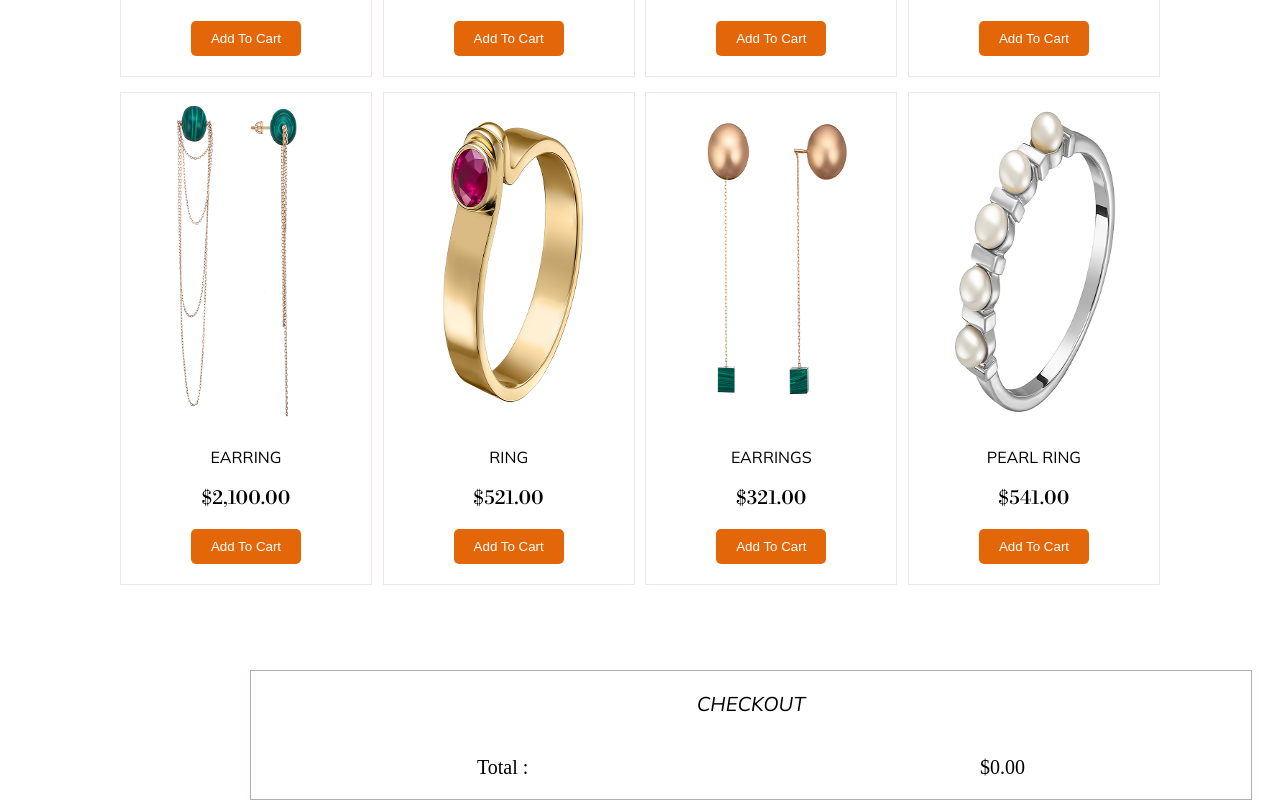
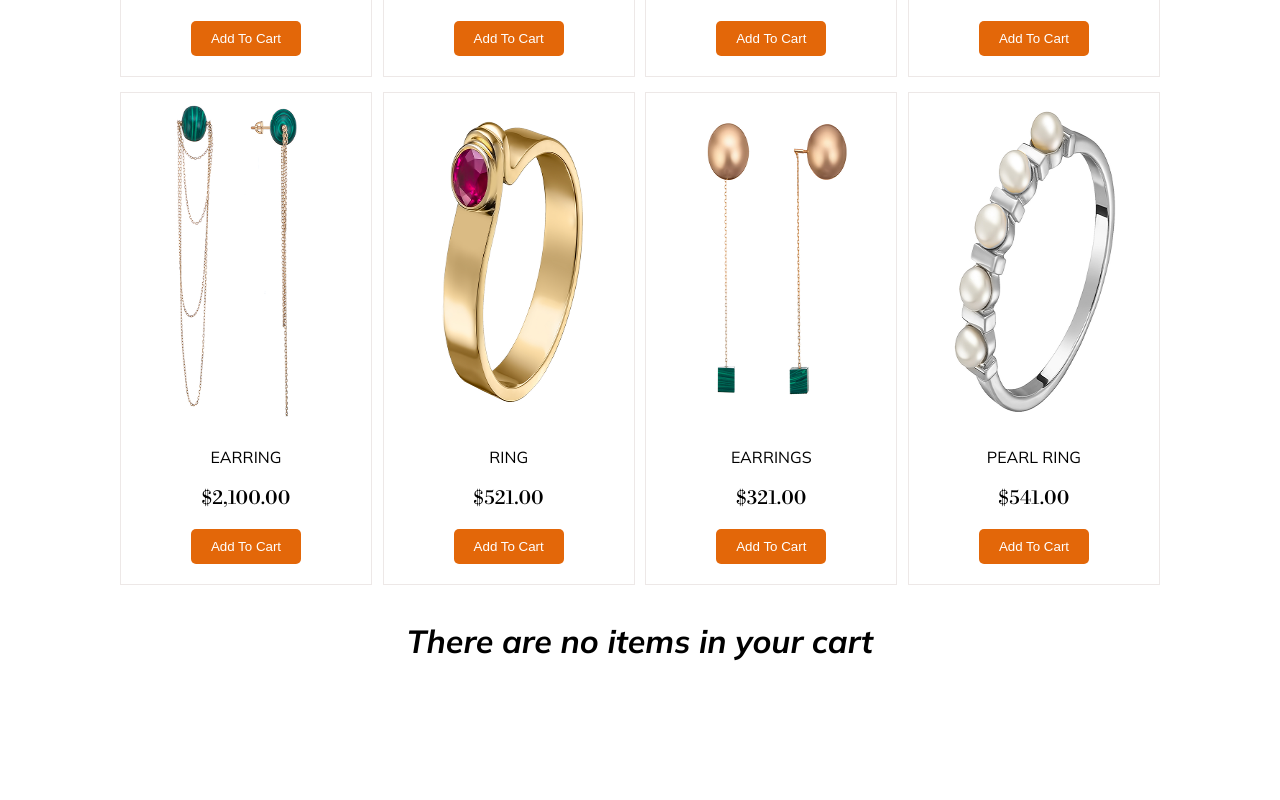
Before and after one commit to Semmy01/ECOMMERCE, a React (Vite) app: page / in a window 1280 px wide. Shown: the part 1703-2503 px from the top of the page. After the commit the page ends 2386 px from the top, so only its background shows below. Built offline with nearby package versions, Linux system fonts and the light colour scheme.

Commit message:
Added the remove from cart

```diff
--- a/src/index.css
+++ b/src/index.css
@@ -259,7 +259,20 @@ header {
   justify-content: space-around;
   font-size: 20px;
 }
+.no-items{
+  text-align: center;
+  font-family: "Mulish", serif;
+  font-style: italic;
+}
 
+.remove{
+  background-color: #e36709;
+  color: white;
+  border: none;
+  padding: 10px 15px ;
+  border-radius: 5px;
+  cursor: pointer;
+}
 @keyframes cartanime {
   0%{
     transform: translateY(0);
--- a/src/routes/cartPage.jsx
+++ b/src/routes/cartPage.jsx
@@ -4,13 +4,30 @@ import '../../src/index.css'
 import convertPrice from '../utilities/priceConverter';
 
 
-const CartPage = ({ cartItems }) => {
+const CartPage = ({ cartItems , setCartItems , setNoOfItemsInCart , noOfItemsInCart}) => {
 
   const totalAmount = cartItems.reduce((total, cartItem) => total + cartItem.price, 0);
 
+  function reduceNoOfItems () {
+    setNoOfItemsInCart(noOfItemsInCart-1)
+  }
+
+  const removeItem = (id) => {
+    reduceNoOfItems()
+    const remainItems = cartItems.filter((cartItem) => cartItem.product_id !== id)
+    setCartItems(remainItems)
+    console.log(noOfItemsInCart)
+  }
   return (
     <>
-      <section className='check-out-section'>
+    {
+      cartItems.length === 0?
+      (
+        <div className="no-items">
+          <h1>There are no items in your cart</h1>
+        </div>
+      ) : (
+        <section className='check-out-section'>
         <div className='checkout'>CHECKOUT</div>
         {
           cartItems.map((cartItem, index) => (
@@ -19,6 +36,9 @@ const CartPage = ({ cartItems }) => {
                 <img src={cartItem.image} alt="item-image" />
                 <div className='price-displayer'>
                   {convertPrice(cartItem.price)}
+                </div>
+                <div>
+                  <button onClick={() => removeItem(cartItem.product_id)} className='remove'>Remove</button>
                 </div>
               </div>
             </div>
@@ -36,6 +56,9 @@ const CartPage = ({ cartItems }) => {
           </div>
         </div>
       </section>
+      )
+    }
+
     </>
   )
 }
@@ -47,4 +70,7 @@ export const Route = createFileRoute('/cartPage')({
 
 CartPage.propTypes = {
   cartItems: PropTypes.arrayOf(PropTypes.any).isRequired,
+  setCartItems : PropTypes.func,
+  setNoOfItemsInCart : PropTypes.func,
+  noOfItemsInCart : PropTypes.number
 };
--- a/src/routes/index.jsx
+++ b/src/routes/index.jsx
@@ -46,7 +46,7 @@ const Index = () => {
       }
     </section>
     <Outlets  getCart={getCart} cartItems={cartItems}/>
-    <CartPage cartItems={cartItems}/>
+    <CartPage cartItems={cartItems} setCartItems={setCartItems} setNoOfItemsInCart={setNoOfItemsInCart} noOfItemsInCart={noOfItemsInCart}/>
     </>
   )
 }
```
